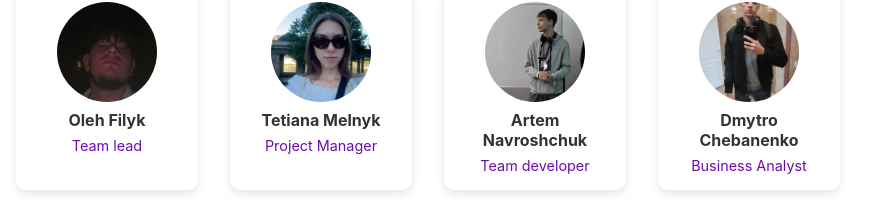
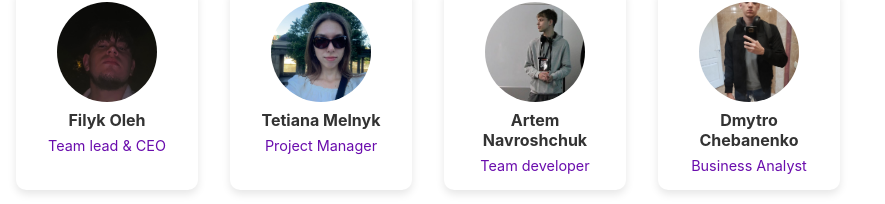
Before and after one commit to FauR909/TeamWorkTeam4, a React (Create React App) app: page / in a window 1280 px wide. Shown: the part 144-348 px from the top of the page, without its empty margins (0-885 px from the left). Built offline with nearby package versions, Linux system fonts and the light colour scheme.

Commit message:
Update-Oleh-card

```diff
--- a/src/components/Body.js
+++ b/src/components/Body.js
@@ -6,8 +6,8 @@ const Body = () => {
       <div style={styles.card}>
         <img src={"/photos/oleh-photo.jpg"} alt="Oleh Filyk" style={styles.photo} />
         <div style={styles.textContainer}>
-          <h2 style={styles.name}>Oleh Filyk</h2>
-          <p style={styles.position}>Team lead</p>
+          <h2 style={styles.name}>Filyk Oleh</h2>
+          <p style={styles.position}>Team lead & CEO</p>
         </div>
           </div>
 
```
